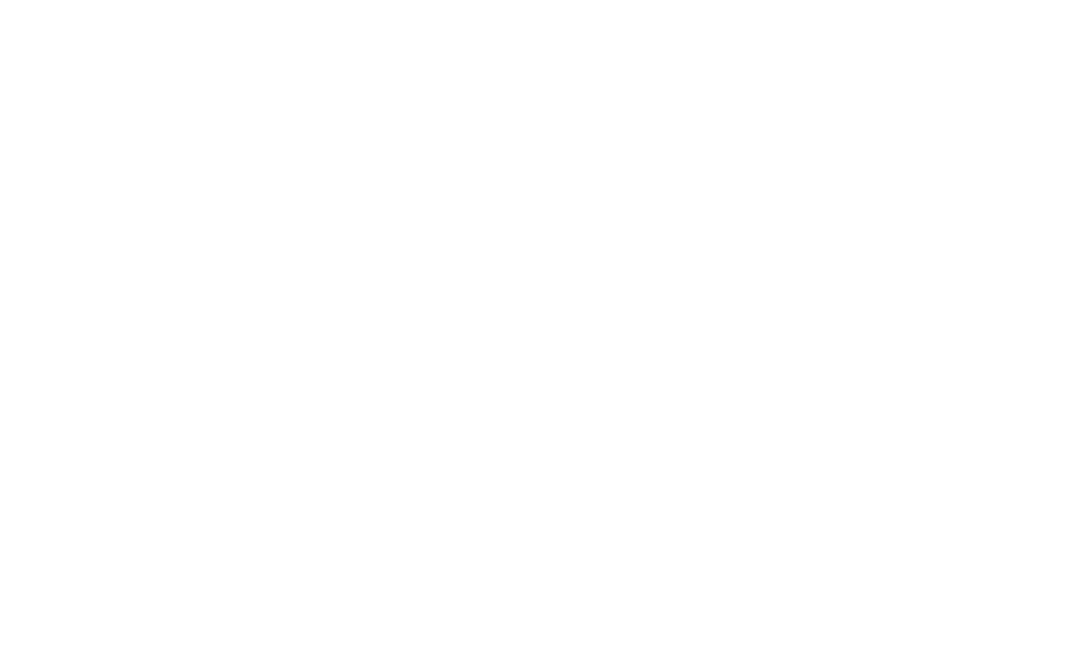
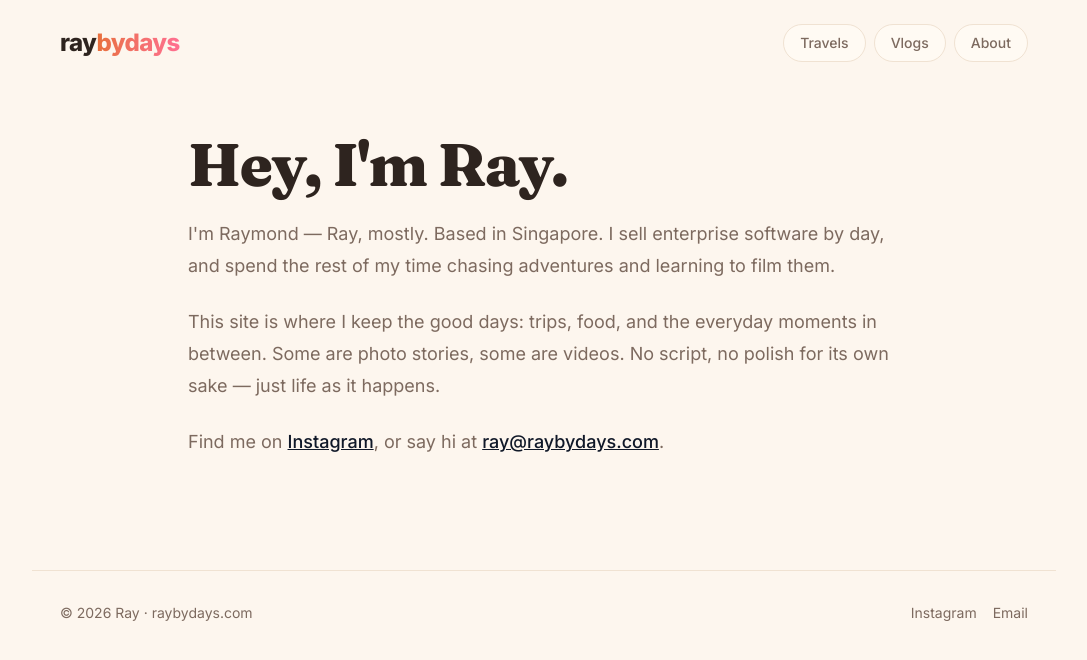
Before and after one commit to raybydays/raybydays, a Next.js app: page /about in a window 1280 px wide. Before the commit this address had no page. Shown: the top 660 px of the page, without its empty margins (96-1183 px from the left). Built offline with nearby package versions, Linux system fonts and the light colour scheme.

Commit message:
feat: travels, vlogs, about, and 404 pages

```diff
--- /dev/null
+++ b/app/about/page.tsx
@@ -0,0 +1,26 @@
+import { site } from "@/lib/site";
+
+export const metadata = { title: "About" };
+
+export default function About() {
+  return (
+    <main className="mx-auto max-w-3xl px-7 py-12">
+      <h1 className="font-display text-6xl font-extrabold tracking-tight">Hey, I&apos;m Ray.</h1>
+      <div className="prose prose-lg mt-6 text-muted">
+        <p>
+          I&apos;m Raymond — Ray, mostly. Based in Singapore. I sell enterprise software by day, and
+          spend the rest of my time chasing adventures and learning to film them.
+        </p>
+        <p>
+          This site is where I keep the good days: trips, food, and the everyday moments in
+          between. Some are photo stories, some are videos. No script, no polish for its own
+          sake — just life as it happens.
+        </p>
+        <p>
+          Find me on <a href={site.instagram}>Instagram</a>, or say hi at{" "}
+          <a href={`mailto:${site.email}`}>{site.email}</a>.
+        </p>
+      </div>
+    </main>
+  );
+}
--- /dev/null
+++ b/app/not-found.tsx
@@ -0,0 +1,13 @@
+import Link from "next/link";
+
+export default function NotFound() {
+  return (
+    <main className="mx-auto max-w-3xl px-7 py-24 text-center">
+      <h1 className="font-display text-6xl font-extrabold">Lost the trail.</h1>
+      <p className="mt-4 text-muted">That page wandered off.</p>
+      <Link href="/" className="mt-6 inline-block rounded-full bg-orange px-6 py-3 font-semibold text-white">
+        Back home
+      </Link>
+    </main>
+  );
+}
--- /dev/null
+++ b/app/travels/page.tsx
@@ -0,0 +1,14 @@
+import { getPostsByType } from "@/lib/posts";
+import { Feed } from "@/components/Feed";
+
+export const metadata = { title: "Travels" };
+
+export default function Travels() {
+  return (
+    <main className="mx-auto max-w-5xl px-7 py-10">
+      <h1 className="font-display text-5xl font-extrabold tracking-tight">Travels</h1>
+      <p className="mb-8 mt-3 text-muted">Photo stories from the road.</p>
+      <Feed posts={getPostsByType("travel")} />
+    </main>
+  );
+}
--- /dev/null
+++ b/app/vlogs/page.tsx
@@ -0,0 +1,14 @@
+import { getPostsByType } from "@/lib/posts";
+import { Feed } from "@/components/Feed";
+
+export const metadata = { title: "Vlogs" };
+
+export default function Vlogs() {
+  return (
+    <main className="mx-auto max-w-5xl px-7 py-10">
+      <h1 className="font-display text-5xl font-extrabold tracking-tight">Vlogs</h1>
+      <p className="mb-8 mt-3 text-muted">Videos, as I make them.</p>
+      <Feed posts={getPostsByType("vlog")} />
+    </main>
+  );
+}
```
